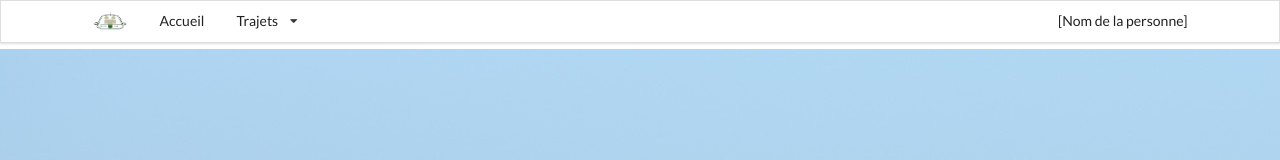
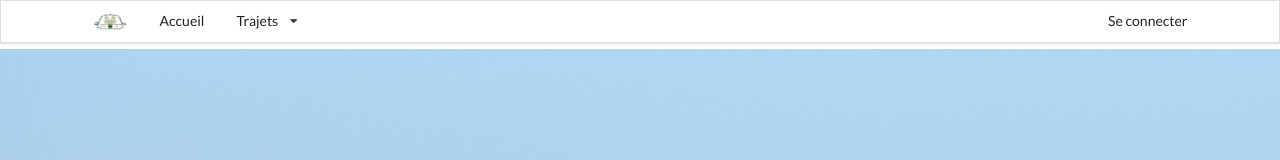
Before and after one commit to CovoitIgs/CovoitIgs, an Angular app: page / in a window 1280 px wide. Shown: the top 160 px of the page. Built offline with nearby package versions, Linux system fonts and the light colour scheme; a web font is replaced by a local one.

Commit message:
Add routing

```diff
--- a/src/app/app-header/app-header.component.html
+++ b/src/app/app-header/app-header.component.html
@@ -4,7 +4,7 @@
             <a href="#" class="header item">
                 <img class="logo" src="assets/images/logo.png">
             </a>
-            <a href="#" class="item">Accueil</a>
+            <a href="" class="item">Accueil</a>
             <div class="ui simple dropdown item">
                 Trajets <i class="dropdown icon"></i>
                 <div class="menu">
@@ -14,7 +14,8 @@
                 </div>
             </div>
             <div class="right menu">
-                <span class="ui item">[Nom de la personne]</span>
+                <a href="connect" class="item">Se connecter</a>
+                <!--<span class="ui item">[Nom de la personne]</span>-->
             </div>
         </div>
     </nav>
--- a/src/app/app-routing.module.ts
+++ b/src/app/app-routing.module.ts
@@ -1,9 +1,13 @@
 import { Routes } from '@angular/router'
 
 import { HomeComponent } from './home/home.component'
+import { ConnectionComponent } from './connection/connection.component'
+import { AddRideComponent } from './add-ride/add-ride.component'
 
 const routes: Routes = [
-    { path: '', component: HomeComponent }
+    { path: '', component: HomeComponent },
+    { path: 'connect', component: ConnectionComponent },
+    { path: 'rides/add', component: AddRideComponent }
 ]
 
 export default routes
```
